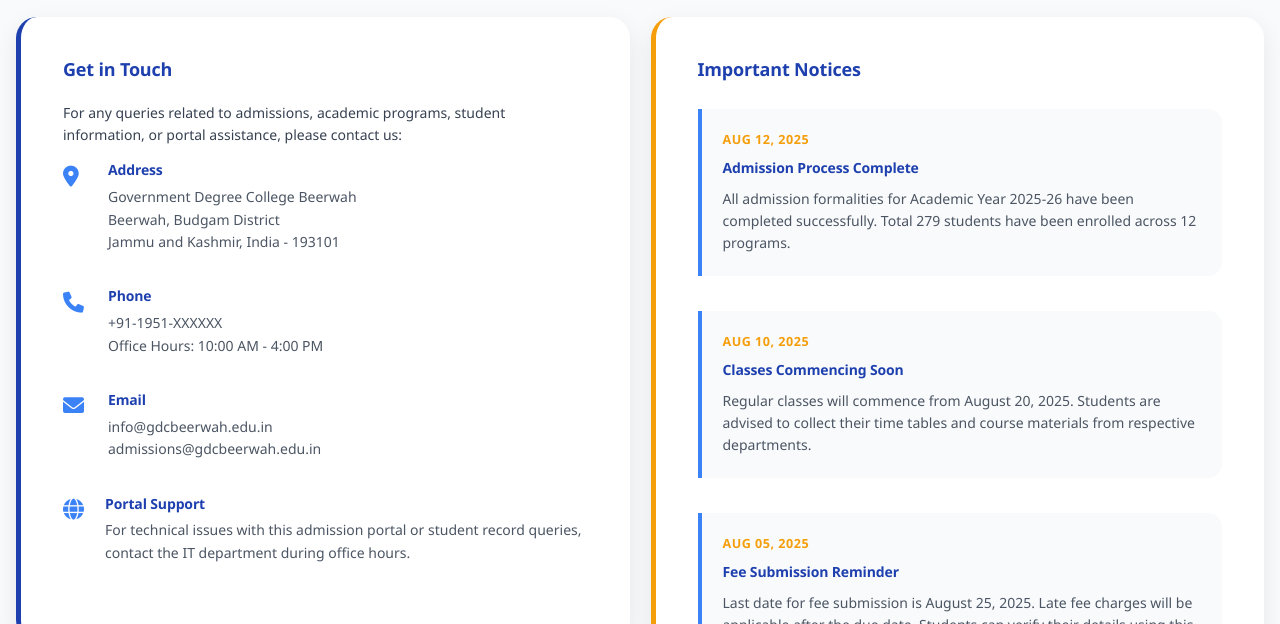
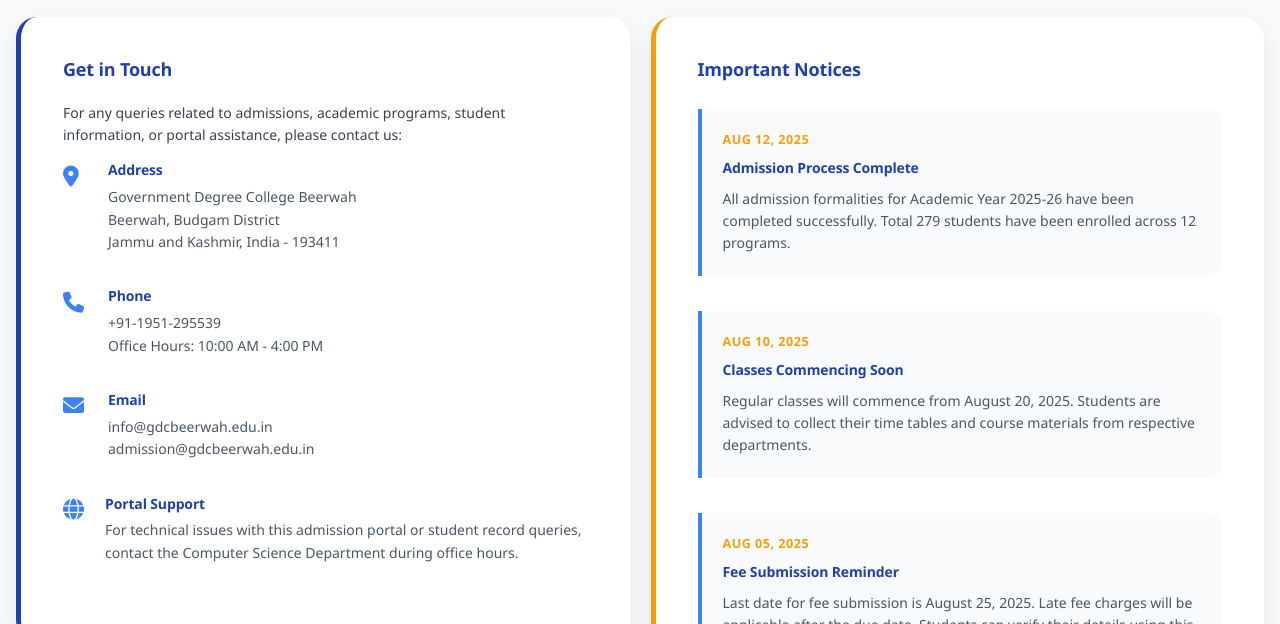
Before and after one commit to profmibgithub/Admission2025GDCBeerwah.github.io, a plain HTML site: page index.html in a window 1280 px wide. Both pictures are taken after a click on the link "Contact". Shown: the part 176-800 px from the top of the page. Drawn offline with nearby package versions, Linux system fonts and the light colour scheme.

Commit message:
Update index.html

```diff
--- a/index.html
+++ b/index.html
@@ -412,7 +412,7 @@
                                 <i class="fas fa-map-marker-alt"></i>
                                 <div>
                                     <h6>Address</h6>
-                                    <p>Government Degree College Beerwah<br>Beerwah, Budgam District<br>Jammu and Kashmir, India - 193101</p>
+                                    <p>Government Degree College Beerwah<br>Beerwah, Budgam District<br>Jammu and Kashmir, India - 193411</p>
                                 </div>
                             </div>
 
@@ -420,7 +420,7 @@
                                 <i class="fas fa-phone"></i>
                                 <div>
                                     <h6>Phone</h6>
-                                    <p>+91-1951-XXXXXX<br>Office Hours: 10:00 AM - 4:00 PM</p>
+                                    <p>+91-1951-295539<br>Office Hours: 10:00 AM - 4:00 PM</p>
                                 </div>
                             </div>
 
@@ -428,7 +428,7 @@
                                 <i class="fas fa-envelope"></i>
                                 <div>
                                     <h6>Email</h6>
-                                    <p>info@gdcbeerwah.edu.in<br>admissions@gdcbeerwah.edu.in</p>
+                                    <p>info@gdcbeerwah.edu.in<br>admission@gdcbeerwah.edu.in</p>
                                 </div>
                             </div>
 
@@ -436,7 +436,7 @@
                                 <i class="fas fa-globe"></i>
                                 <div>
                                     <h6>Portal Support</h6>
-                                    <p>For technical issues with this admission portal or student record queries, contact the IT department during office hours.</p>
+                                    <p>For technical issues with this admission portal or student record queries, contact the Computer Science Department during office hours.</p>
                                 </div>
                             </div>
                         </div>
```
